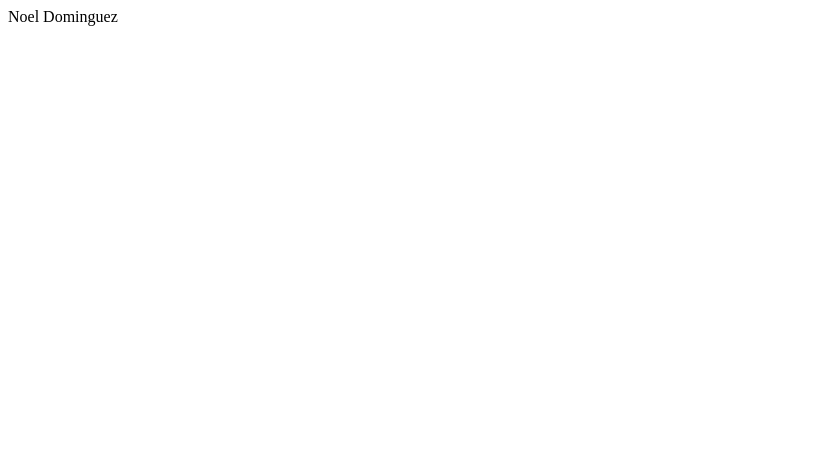
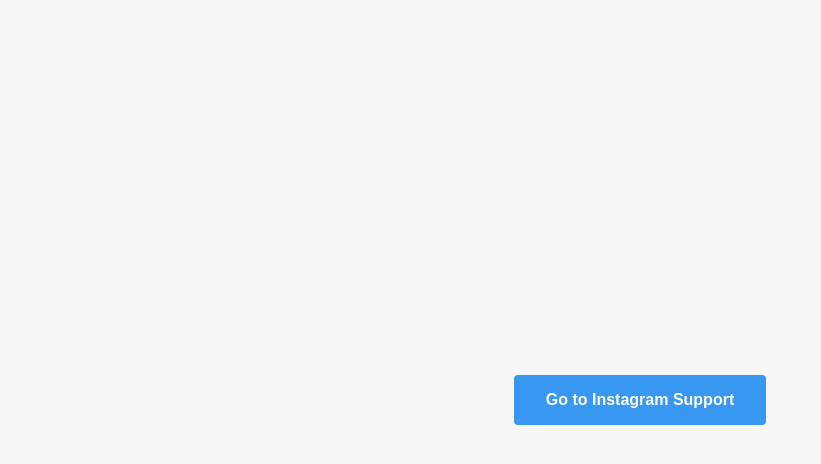
Before and after one commit to dominguezn/dominguezn.github.io, a plain HTML site: page index.html in a window 1280 px wide. Shown: the whole page, without its empty margins (0-821 px from the left). Drawn offline with Linux system fonts and the light colour scheme.

Commit message:
Update index.html

```diff
--- a/index.html
+++ b/index.html
@@ -1 +1,40 @@
-Noel Dominguez
+<!DOCTYPE html>
+<html lang="en">
+<head>
+  <meta charset="UTF-8">
+  <meta name="viewport" content="width=device-width, initial-scale=1.0">
+  <title>Instagram Support</title>
+  <style>
+    body {
+      display: flex;
+      justify-content: center;
+      align-items: center;
+      height: 100vh;
+      margin: 0;
+      font-family: Arial, sans-serif;
+      background-color: #f7f7f7;
+    }
+    .support-button {
+      display: inline-block;
+      padding: 1em 2em;
+      background-color: #3897f0;
+      color: #fff;
+      text-decoration: none;
+      border-radius: 4px;
+      font-size: 1rem;
+      font-weight: bold;
+      border: none;
+      cursor: pointer;
+      transition: background-color 0.3s ease;
+    }
+    .support-button:hover {
+      background-color: #2a7ab8;
+    }
+  </style>
+</head>
+<body>
+  <a href="https://help.instagram.com/" class="support-button" target="_blank" rel="noopener noreferrer">
+    Go to Instagram Support
+  </a>
+</body>
+</html>
```
